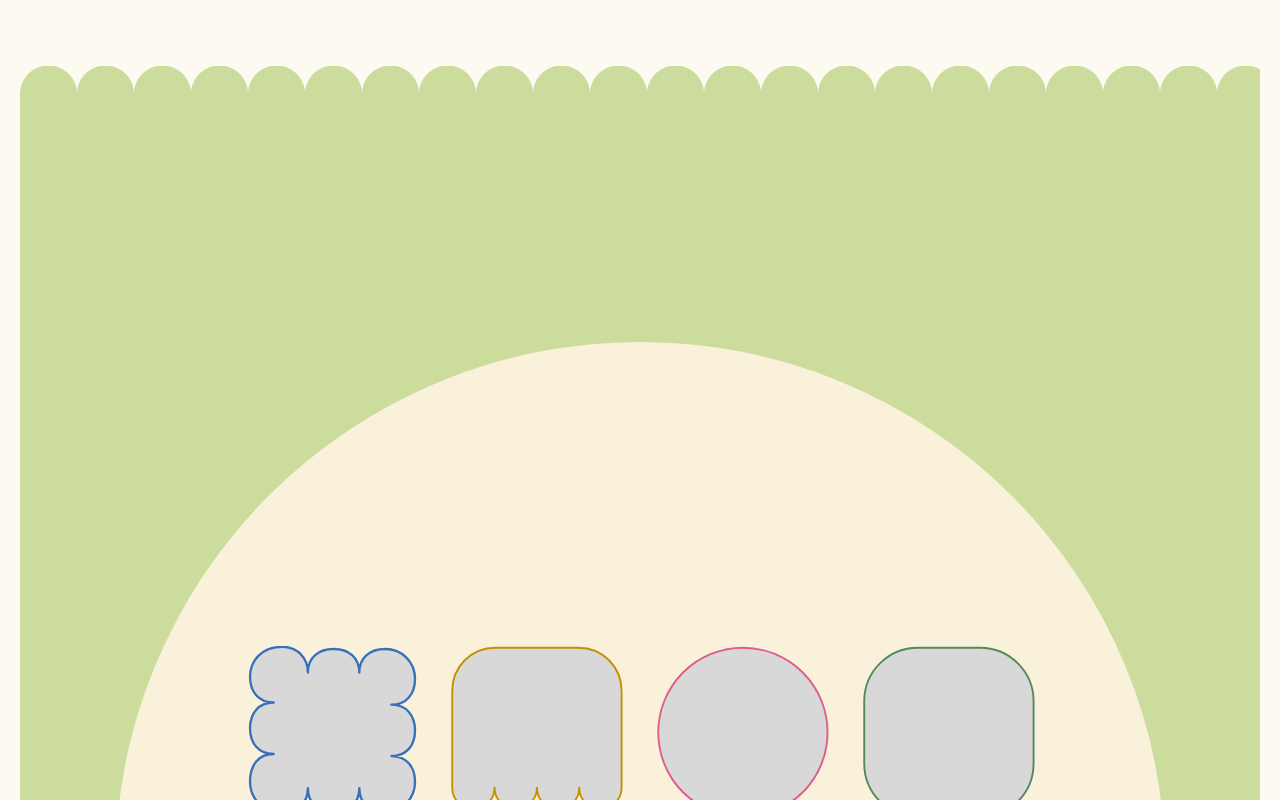
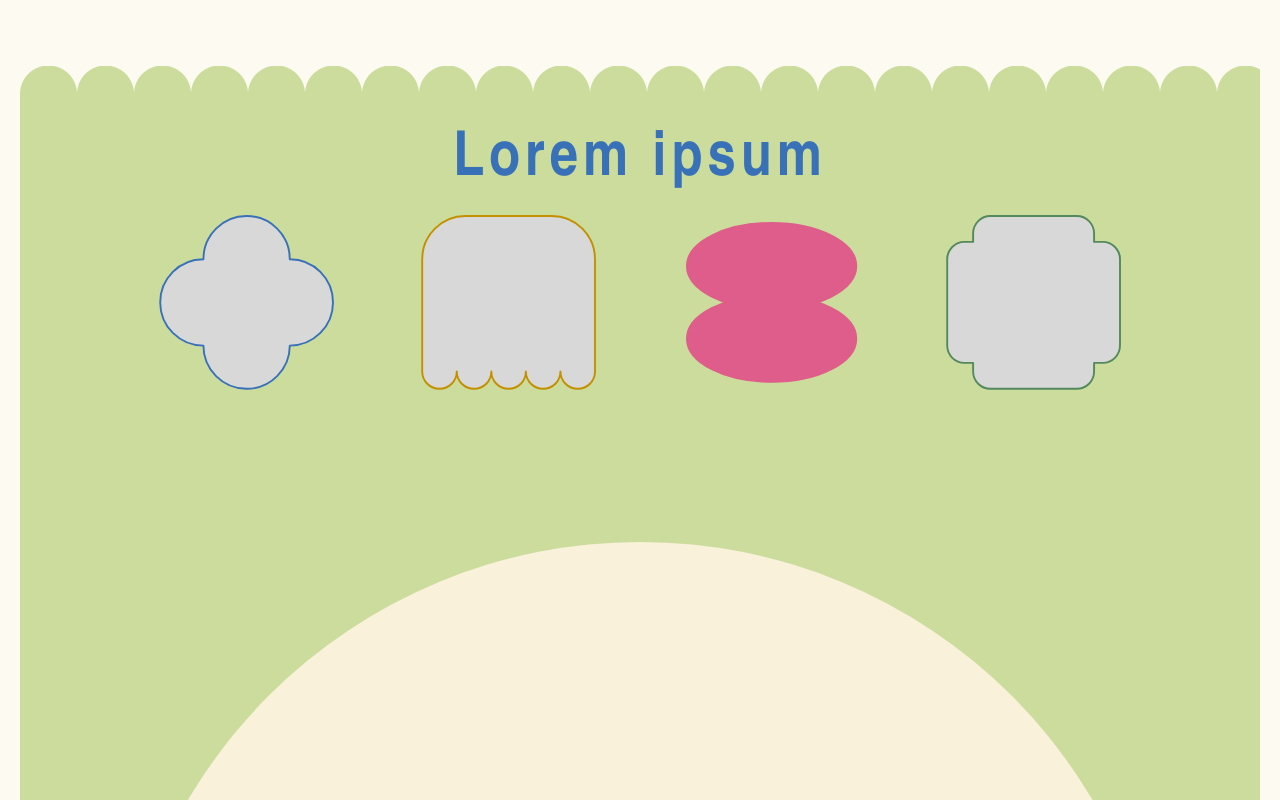
Before and after one commit to jrvrr/tico_web, a Next.js app: page / in a window 1280 px wide. Shown: the part 1540-2340 px from the top of the page. Built offline with nearby package versions, Linux system fonts and the light colour scheme.

Commit message:
feat: componentes para informacion añadida

```diff
--- a/src/app/page.module.css
+++ b/src/app/page.module.css
@@ -141,16 +141,20 @@
 
 .greenShapeRow {
   position: absolute;
-  top: calc(50vw + 160px - var(--shape-size) - 48px);
+  top: clamp(150px, 10vw, 190px);
   left: 50%;
   z-index: 2;
-  display: flex;
-  gap: var(--shape-gap);
+  display: grid;
+  width: min(82cqw, 1550px);
+  grid-template-columns: repeat(4, minmax(0, 1fr));
+  justify-items: center;
+  align-items: center;
   transform: translateX(-50%);
 }
 
 .shape svg {
   display: block;
+  overflow: visible;
   width: 100%;
   height: 100%;
   fill: #d8d8d8;
@@ -167,12 +171,21 @@
   stroke: var(--outline-yellow);
 }
 
+.shape[data-shape="hourglass"] svg {
+  stroke: var(--outline-pink);
+}
+
+.shape[data-shape="capsuleCross"] svg {
+  stroke: var(--outline-green);
+}
+
 .shape[data-shape="square"] svg {
   stroke: var(--outline-green);
 }
 
 .introPanel {
   position: relative;
+  container-type: inline-size;
   height: 2000px;
   margin-top: 128px;
   overflow: hidden;
@@ -201,7 +214,7 @@
 
 .creamPiece {
   position: absolute;
-  top: calc(50vw + 160px);
+  top: calc(50vw + 360px);
   right: auto;
   bottom: 85px;
   left: 50%;
@@ -232,6 +245,15 @@
   bottom: -25px;
   height: 25px;
   background: radial-gradient(circle at 50% 0, var(--fond) 24px, transparent 25px) 0 0 / 50px 25px repeat-x;
+}
+
+.introTitle {
+  position: absolute;
+  top: clamp(60px, 4vw, 80px);
+  left: 50%;
+  z-index: 2;
+  width: min(90%, 900px);
+  transform: translateX(-50%);
 }
 
 .heroTitle {
@@ -695,11 +717,22 @@
   }
 
   .introPanel {
-    height: 800px;
+    height: 1000px;
     margin-top: 96px;
+  }
+
+  .introTitle {
+    top: clamp(52px, 9vw, 72px);
+    width: calc(100% - 96px);
+    font-size: clamp(1.5rem, 7vw, 2.5rem);
   }
 
   .creamPiece {
     width: calc(100% - 96px);
   }
+
+  .greenShapeRow {
+    top: calc(50vw + 160px - min(50vw, calc(50cqw - 48px)) - var(--shape-size) - 8px);
+    width: calc(100cqw - 96px);
+  }
 }
--- a/src/app/page.tsx
+++ b/src/app/page.tsx
@@ -56,13 +56,15 @@ const shapeRows = [
 
 const shapePaths = {
   flower:
-    "M20 2 C11 2 5 8 5 16 C5 23 9 28 16 28 C9 28 5 33 5 40 C5 47 9 52 16 52 C9 52 5 57 5 65 C5 73 11 79 20 79 C27 79 32 75 32 68 C32 75 37 79 44 79 C51 79 56 75 56 68 C56 75 61 79 68 79 C76 79 82 73 82 65 C82 58 78 53 71 53 C78 53 82 48 82 41 C82 34 78 29 71 29 C78 29 82 24 82 17 C82 9 76 3 68 3 C61 3 56 7 56 14 C56 7 51 3 44 3 C37 3 32 7 32 14 C32 7 27 2 20 2 Z",
+    "M50 0 A25 25 0 0 1 75 25 A25 25 0 0 1 75 75 A25 25 0 0 1 50 100 A25 25 0 0 1 25 75 A25 25 0 0 1 25 25 A25 25 0 0 1 50 0 Z",
   arch:
-    "M26 1 C12 1 1 12 1 26 V82 A12.25 12.25 0 0 0 25.5 82 A12.25 12.25 0 0 0 50 82 A12.25 12.25 0 0 0 74.5 82 A12.25 12.25 0 0 0 99 82 V26 C99 12 88 1 74 1 Z",
+    "M25 0 C11.2 0 0 11.2 0 25 V90 A10 10 0 0 0 20 90 A10 10 0 0 0 40 90 A10 10 0 0 0 60 90 A10 10 0 0 0 80 90 A10 10 0 0 0 100 90 V25 C100 11.2 88.8 0 75 0 Z",
+  capsuleCross:
+    "M25 0 H75 C80.5 0 85 4.5 85 10 V15 H90 C95.5 15 100 19.5 100 25 V75 C100 80.5 95.5 85 90 85 H85 V90 C85 95.5 80.5 100 75 100 H25 C19.5 100 15 95.5 15 90 V85 H10 C4.5 85 0 80.5 0 75 V25 C0 19.5 4.5 15 10 15 H15 V10 C15 4.5 19.5 0 25 0 Z",
 } as const;
 
-type Shape = (typeof shapeRows)[number][number];
-const greenShapes = ["flower", "arch", "circle", "square"] as const;
+type Shape = (typeof shapeRows)[number][number] | "hourglass" | "capsuleCross";
+const greenShapes = ["flower", "arch", "hourglass", "capsuleCross"] as const;
 
 function ShapeIcon({ shape }: { shape: Shape }) {
   return (
@@ -71,11 +73,19 @@ function ShapeIcon({ shape }: { shape: Shape }) {
         <circle cx="50" cy="50" r="49" />
       ) : shape === "square" ? (
         <rect x="1" y="1" width="98" height="98" rx="31" />
+      ) : shape === "hourglass" ? (
+        <>
+          <g fill="var(--outline-pink)" stroke="none">
+            <ellipse cx="50" cy="29" rx="49" ry="25" />
+            <ellipse cx="50" cy="71" rx="49" ry="25" />
+          </g>
+          <g fill="none">
+            <ellipse cx="50" cy="29" rx="49" ry="25" />
+            <ellipse cx="50" cy="71" rx="49" ry="25" />
+          </g>
+        </>
       ) : (
-        <path
-          d={shapePaths[shape]}
-          transform={shape === "flower" ? "translate(-3 -2) scale(1.24)" : undefined}
-        />
+        <path d={shapePaths[shape]} />
       )}
     </svg>
   );
@@ -177,7 +187,7 @@ export default function Home() {
               </div>
             </section>
 
-            <section className={styles.introPanel} aria-label="Bienvenida">
+            <section className={styles.introPanel} aria-labelledby="intro-title">
               <div className={styles.greenShapeRow} aria-hidden="true">
                 {greenShapes.map((shape) => (
                   <span className={styles.shape} key={shape} data-shape={shape}>
@@ -186,6 +196,9 @@ export default function Home() {
                 ))}
               </div>
               <div className={styles.creamPiece} aria-hidden="true" />
+              <h2 id="intro-title" className={`${styles.title} ${styles.introTitle}`}>
+                Lorem ipsum
+              </h2>
             </section>
 
             <section id="proyecto" className={styles.upper} aria-labelledby="page-title">
```
